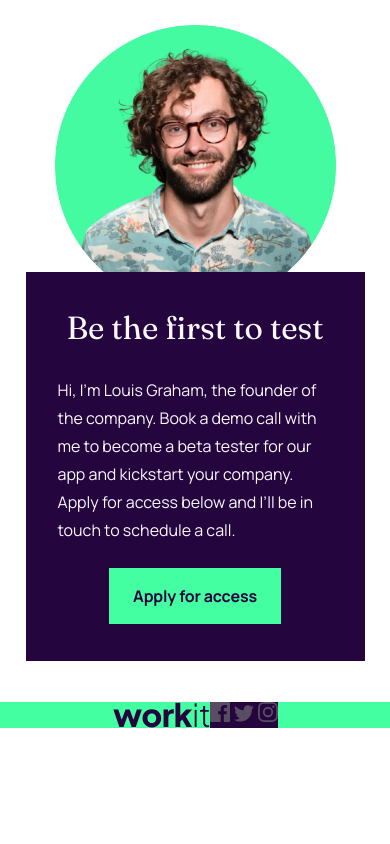
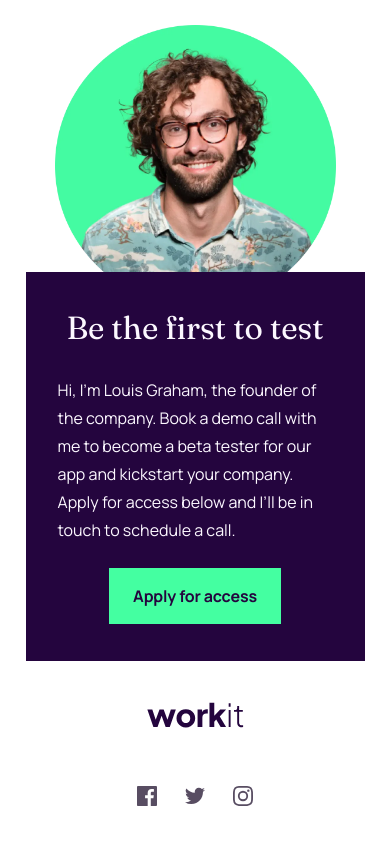
Before and after one commit to IssyPit/starter-code, a plain HTML site: page index.html in a window 390 px wide. Shown: the part 1269-2113 px from the top of the page. Before the commit the page ends 1997 px from the top, so only its background shows below. Drawn offline with Linux system fonts and the light colour scheme.

Commit message:
Finalização do modelo mobile

```diff
--- a/styles/style.css
+++ b/styles/style.css
@@ -155,10 +155,13 @@
     border: none;
 }
 .footer-principal{
-    background-color: #44FFA1;
-   display: flex;
-   justify-content: center;
+    display: flex;
+    flex-direction: column;
+    align-items: center;
+    gap: 58px;
 }
 .footer-social{
-    background-color: #24053E;
+    display: flex;
+    gap: 28px;
+    padding: 0 130px 64px;
 }
```
